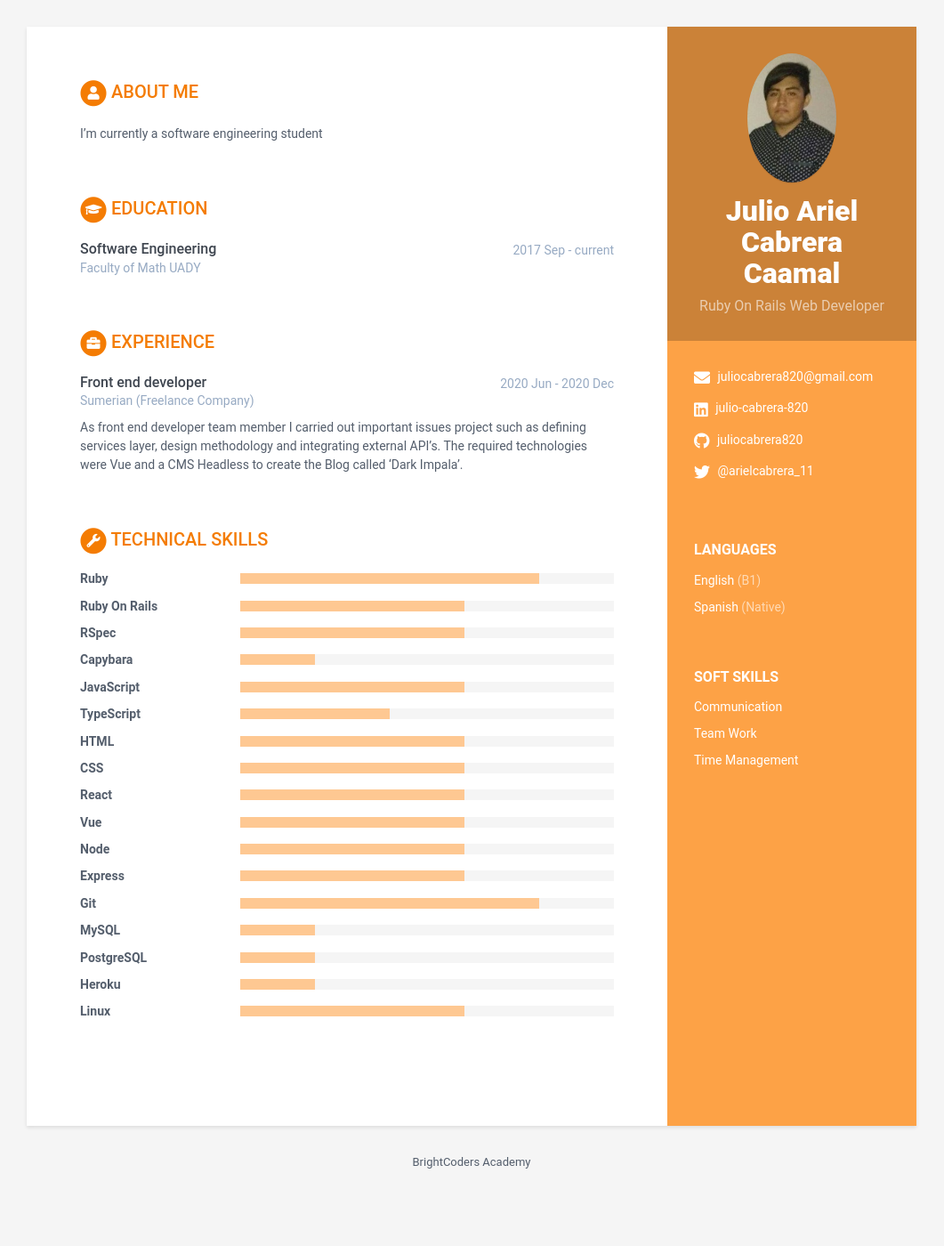
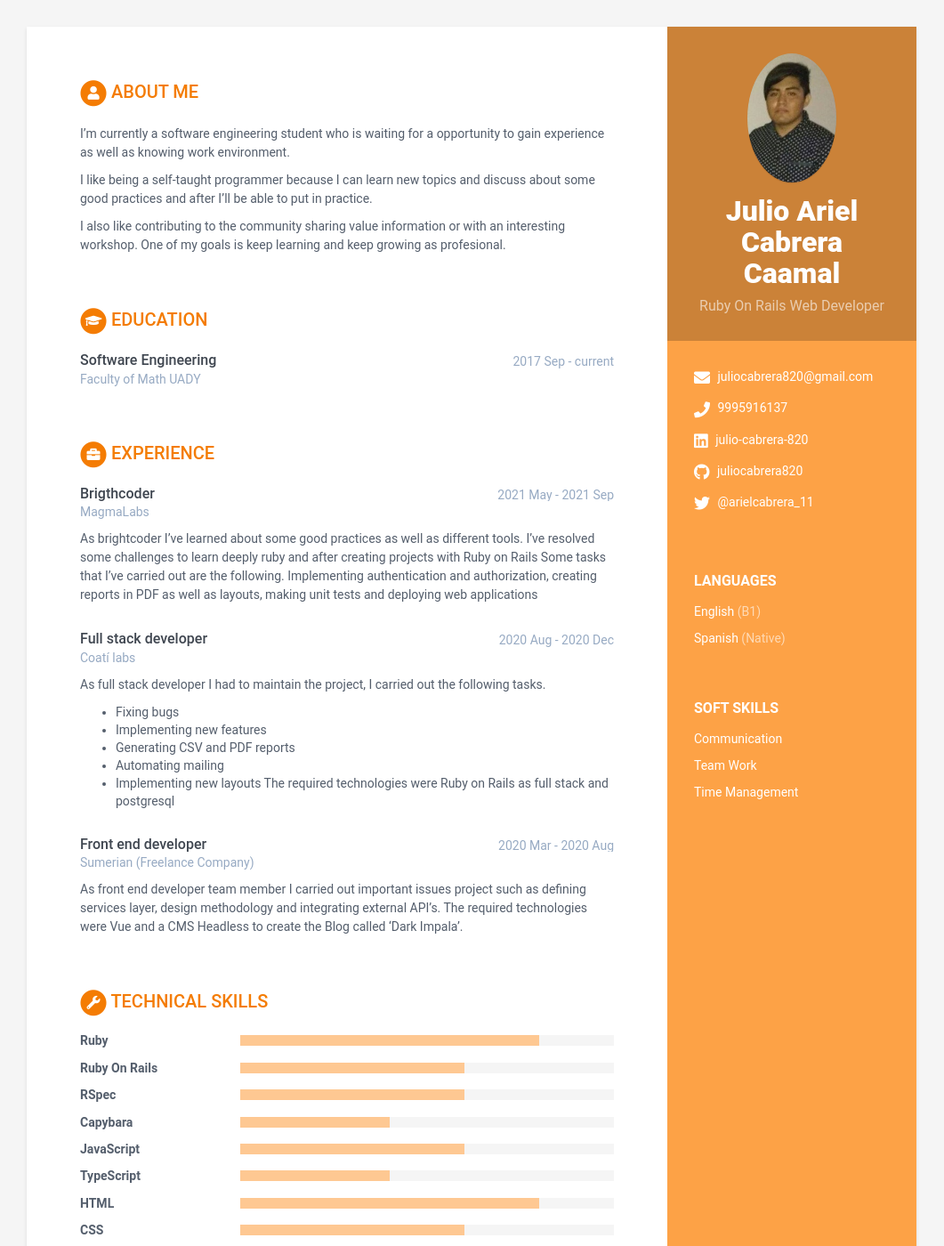
Before and after one commit to BC-MAY-21-ROR/kata-04-resume-juliocabrera820, a Jekyll site: the page built from index.html, in a window 1280 px wide and 1400 px high. Shown: the whole window at 89% size, without its empty margins (110-1171 px from the left). Built offline with Jekyll 4.4.1, drawn with Linux system fonts in a browser that asks for light colours.

Commit message:
update information about me and experiencies

```diff
--- a/_data/data.yml
+++ b/_data/data.yml
@@ -13,7 +13,7 @@ sidebar:
 
   # Actualiza tus datos de contacto
   email: juliocabrera820@gmail.com
-  phone:
+  phone: 9995916137
   website: # No agregar http://
   linkedin: julio-cabrera-820
   github: juliocabrera820
@@ -47,8 +47,14 @@ sidebar:
 career-profile:
   title: About Me # NO MODIFICAR
   summary: |
-    I'm currently a software engineering student
+    I'm currently a software engineering student who is waiting for a opportunity to gain
+    experience as well as knowing work environment.
 
+    I like being a self-taught programmer because I can learn new topics and
+    discuss about some good practices and after I'll be able to put in practice.
+
+    I also like contributing to the community sharing value information or with an interesting workshop.
+    One of my goals is keep learning and keep growing as profesional.
 # Registra aquí tus estudios. Agrega o elimina según sea necesario
 educationcomplete:
   - degree: Software Engineering
@@ -58,8 +64,28 @@ educationcomplete:
 
 # Registra aquí tu experiencia. Agrega o elimina según sea necesario
 experiences:
+  - role: Brigthcoder
+    time: 2021 May - 2021 Sep
+    company: MagmaLabs
+    details: |
+      As brightcoder I've learned about some good practices as well as different tools.
+      I've resolved some challenges to learn deeply ruby and after creating projects with Ruby on Rails
+      Some tasks that I've carried out are the following.
+      Implementing authentication and authorization, creating reports in PDF as well as layouts, making unit tests
+      and deploying web applications
+  - role: Full stack developer
+    time: 2020 Aug - 2020 Dec
+    company: Coatí labs
+    details: |
+      As full stack developer I had to maintain the project, I carried out the following tasks.
+      * Fixing bugs
+      * Implementing new features
+      * Generating CSV and PDF reports
+      * Automating mailing
+      * Implementing new layouts
+      The required technologies were Ruby on Rails as full stack and postgresql
   - role: Front end developer
-    time: 2020 Jun - 2020 Dec
+    time: 2020 Mar - 2020 Aug
     company: Sumerian (Freelance Company)
     details: |
       As front end developer team member I carried out important issues project such as defining services layer, design methodology and
@@ -85,7 +111,7 @@ skills:
       level: 60%
 
     - name: Capybara
-      level: 20%
+      level: 40%
 
     - name: JavaScript
       level: 60%
@@ -94,11 +120,10 @@ skills:
       level: 40%
 
     - name: HTML
-      level: 60%
+      level: 80%
 
     - name: CSS
       level: 60%
-
 
     - name: React
       level: 60%
```
